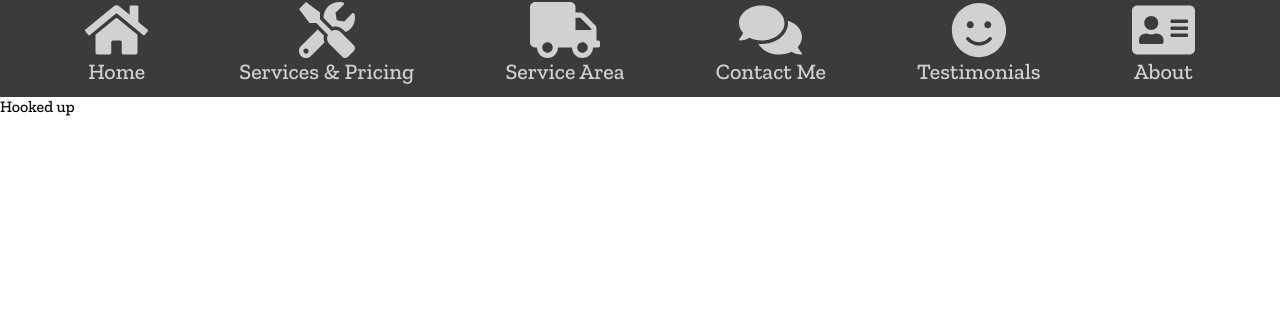
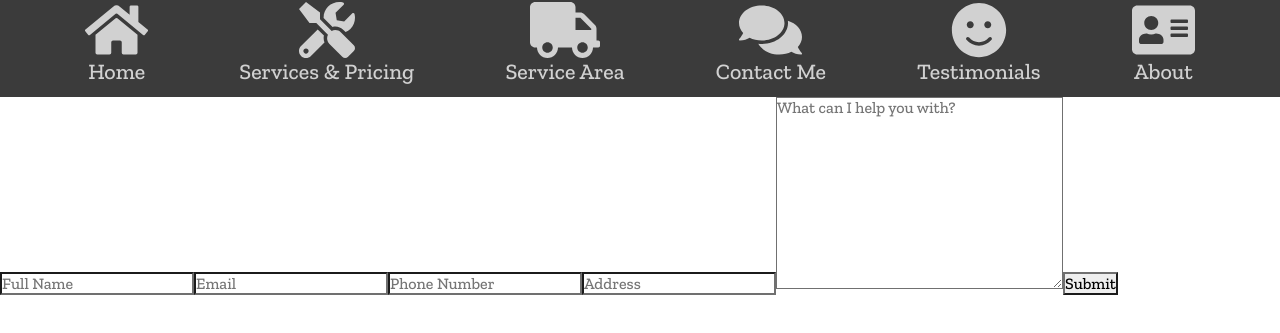
Before and after one commit to tfunk2/the-water-heater-guy-web-front-end, a React (Create React App) app: page / in a window 1280 px wide. Both pictures are taken after a click on the element "Contact Me". Shown: the part 447-780 px from the top of the page. Built offline with nearby package versions, Linux system fonts and the light colour scheme.

Commit message:
Create form to submit a message with contact info, posts to back end

```diff
--- a/src/components/containers/ContactMe.js
+++ b/src/components/containers/ContactMe.js
@@ -1,10 +1,63 @@
-import React from 'react'
+import React, { Component } from 'react'
 import '../../stylesheets/ContactMe.css'
 
-export default function ContactMe (props) {
-    return (
-        <div className="contact-me-div">
-            <h1>Hooked up</h1>
-        </div>
-    )
+export default class ContactMe extends Component {
+
+    state = {
+        full_name: "",
+        email: "",
+        phone_number: "",
+        address: "",
+        message: ""
+    }
+
+    handleChange = (event) => {
+        this.setState({ [event.target.name]: event.target.value })
+    }
+
+    handleSubmit = (event) => {
+        event.preventDefault()
+        fetch('http://localhost:3000/contact_messages', {
+            method: "POST",
+            headers: {
+                "Content-Type": "application/json",
+                "Accept": "application/json"
+            },
+            body: JSON.stringify({
+                    full_name: this.state.full_name,
+                    email: this.state.email,
+                    phone_number: this.state.phone_number,
+                    address: this.state.address,
+                    message: this.state.message
+            })
+        }).then(this.setState({
+            full_name: "",
+            email: "",
+            phone_number: "",
+            address: "",
+            message: ""
+        }))
+
+    }
+
+    render() {
+        return (
+            <div className="contact-me-div">
+                <form
+                    name="contact-messages"
+                    className="contact-me-form"
+                    onSubmit={this.handleSubmit}
+                    autoComplete="off"
+                >
+                    <input placeholder="Full Name" onChange={this.handleChange} value={this.state.full_name} name="full_name" type="text"></input>
+                    <input placeholder="Email" onChange={this.handleChange} value={this.state.email} name="email" type="text"></input>
+                    <input placeholder="Phone Number" onChange={this.handleChange} value={this.state.phone_number} name="phone_number" type="text"></input>
+                    <input placeholder="Address" onChange={this.handleChange} value={this.state.address} name="address" type="text"></input>
+                    <textarea placeholder="What can I help you with?" onChange={this.handleChange} value={this.state.message} name="message" rows={10} cols={30}></textarea>
+                    <input type="submit" value="Submit"/>
+                </form>
+            </div>
+        )
+    }
+
 }
```
